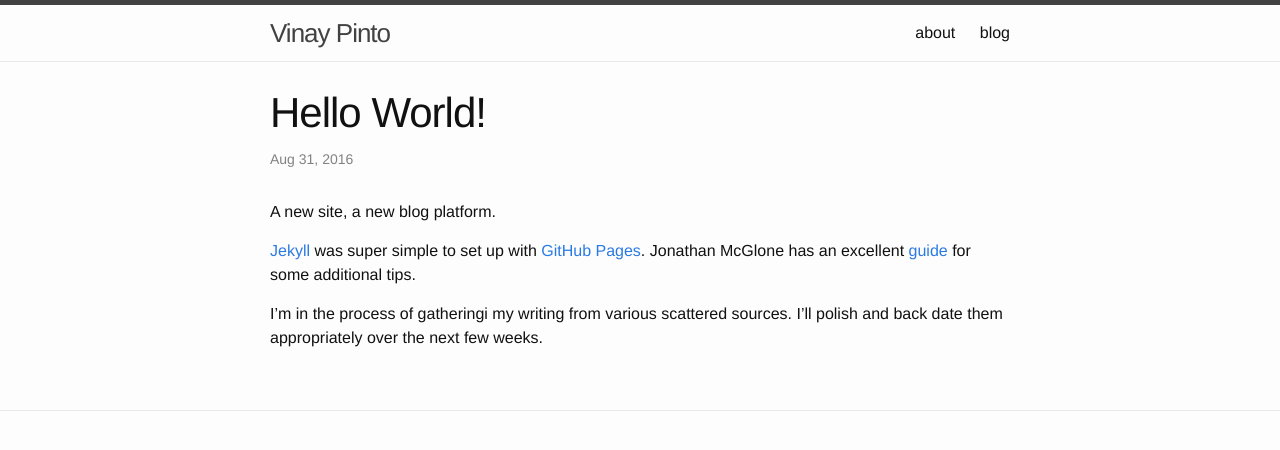
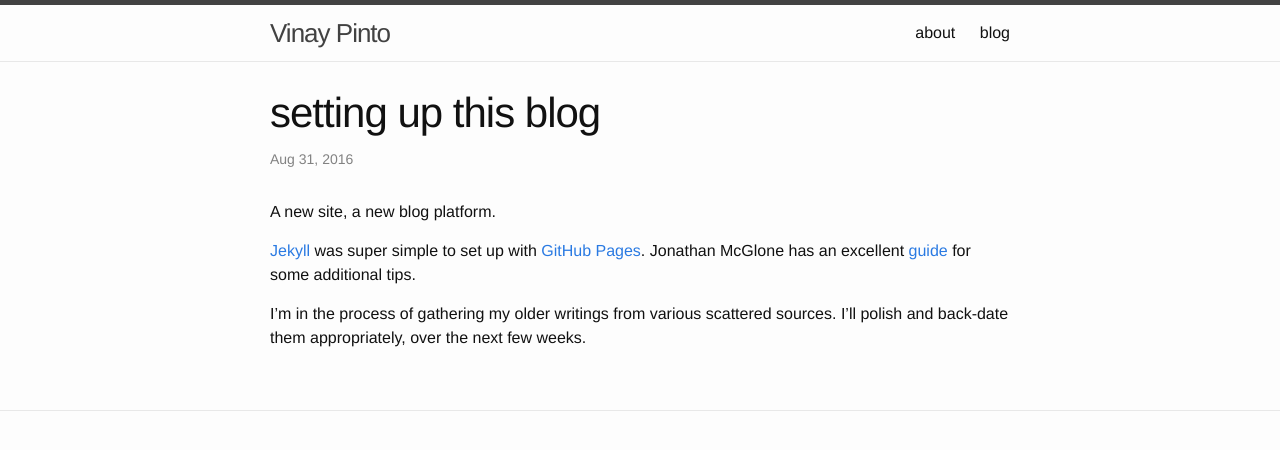
Before and after one commit to eggman64/eggman64.github.io, a Jekyll site: the page built from _posts/2016-08-31-setting-up-this-blog.markdown, in a window 1280 px wide. Shown: the top 450 px of the page. Built offline with Jekyll 4.4.1, drawn with Linux system fonts in a browser that asks for light colours.

Commit message:
Spelling mistakes ><

```diff
--- a/_posts/2016-08-31-setting-up-this-blog.markdown
+++ b/_posts/2016-08-31-setting-up-this-blog.markdown
@@ -1,6 +1,6 @@
 ---
 layout: post
-title:  "Hello World!"
+title:  "setting up this blog"
 date:   2016-08-31 16:19:42 +0530
 categories: tech blog
 ---
@@ -9,4 +9,4 @@ A new site, a new blog platform.
 
 [Jekyll](http://jekyllrb.com) was super simple to set up with [GitHub Pages](https://pages.github.com). Jonathan McGlone has an excellent [guide](http://jmcglone.com/guides/github-pages/) for some additional tips.
 
-I'm in the process of gatheringi my writing from various scattered sources. I'll polish and back date them appropriately over the next few weeks.
+I'm in the process of gathering my older writings from various scattered sources. I'll polish and back-date them appropriately, over the next few weeks.
```
